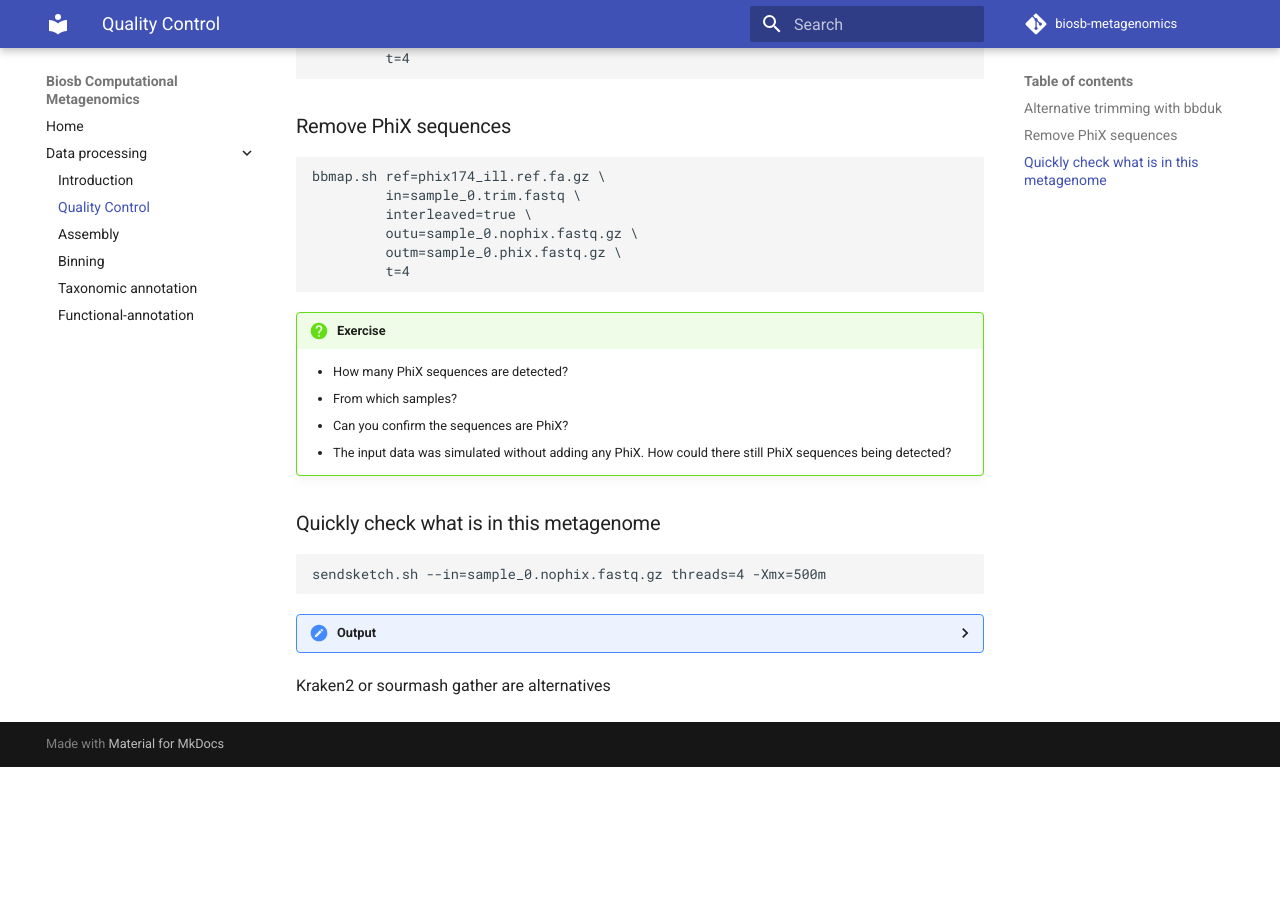
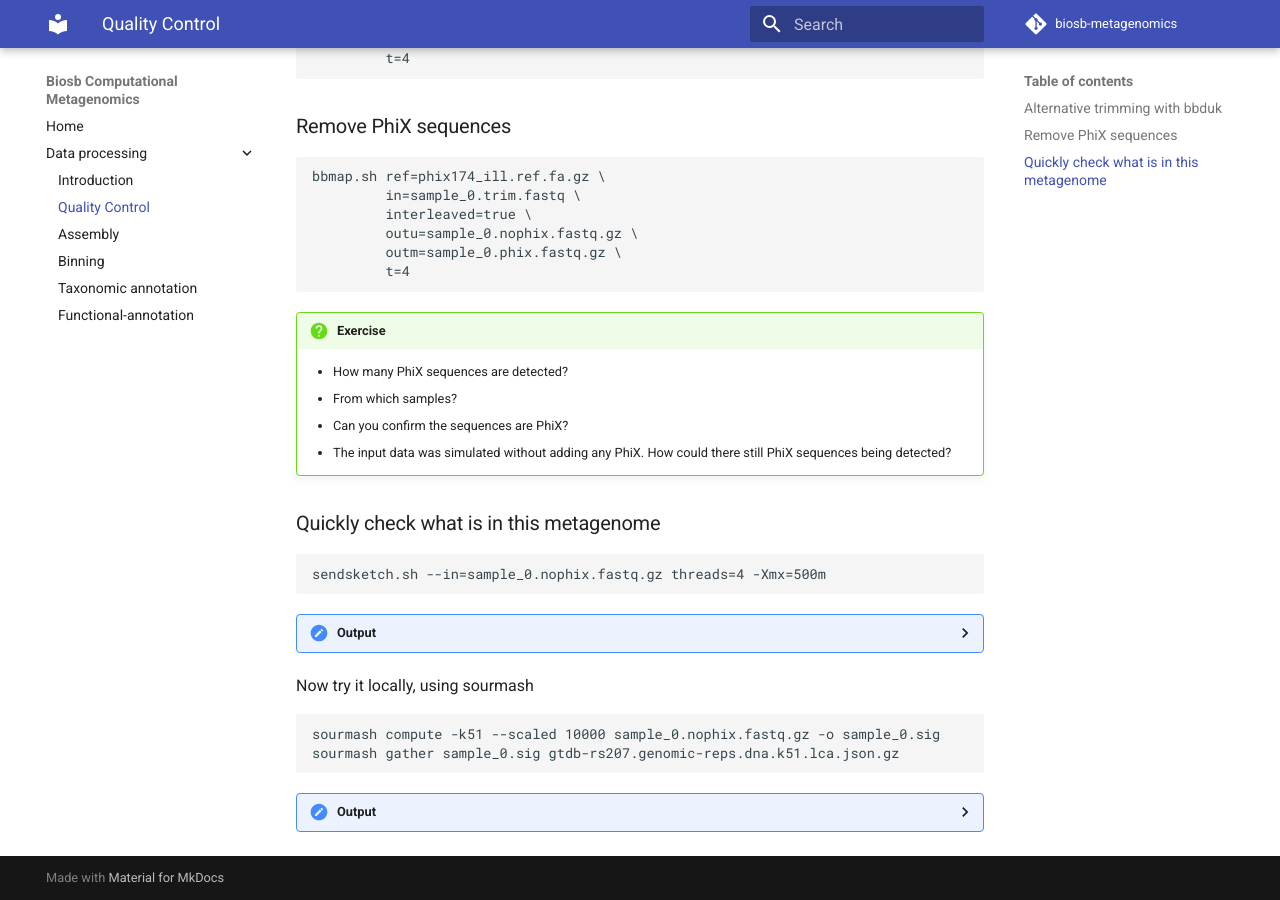
Before and after one commit to mdehollander/biosb-metagenomics, an MkDocs documentation site: the page built from docs/data-processing/quality-control.md, in a window 1280 px wide and 900 px high, scrolled down 1702 px. Built offline with MkDocs 1.6.1 and Material for MkDocs 9.7.7, drawn with Linux system fonts in a browser that asks for light colours; comment, search, counter and statistics services are not loaded; before the commit the page ends 2469 px from its top, so only the background shows below that; some of the changed lines change nothing that is shown.

Commit message:
Add sourmash cmds

```diff
--- a/docs/data-processing/quality-control.md
+++ b/docs/data-processing/quality-control.md
@@ -178,5 +178,37 @@
 
         Total Time: 	17.147 seconds.
 
+Now try it locally, using sourmash
 
-Kraken2 or sourmash gather are alternatives
+    sourmash compute -k51 --scaled 10000 sample_0.nophix.fastq.gz -o sample_0.sig
+    sourmash gather sample_0.sig gtdb-rs207.genomic-reps.dna.k51.lca.json.gz
+
+
+
+??? done "Output"
+        == This is sourmash version 4.4.3. ==
+        == Please cite Brown and Irber (2016), doi:10.21105/joss.00027. ==
+
+        select query k=51 automatically.
+        loaded query: sample_0.nophix.fastq.gz... (k=51, DNA)
+        loaded 1 databases.
+
+        Starting prefetch sweep across databases.
+        Found 39 signatures via prefetch; now doing gather.
+
+        overlap     p_query p_match
+        ---------   ------- -------
+        4.7 Mbp        1.0%  100.0%    GCF_001426945.1 Pseudolabrys sp. Root...
+        4.5 Mbp        1.0%  100.0%    GCF_001427105.1 Sphingopyxis sp. Root...
+        4.0 Mbp        0.9%  100.0%    GCF_001427635.1 Pseudoxanthomonas sp....
+        3.9 Mbp        0.8%  100.0%    GCF_001428805.1 Aeromicrobium sp. Roo...
+        1.2 Mbp        0.3%   37.4%    GCF_000691165.1 Bacillus safensis FO-...
+        240.0 kbp      0.0%    2.3%    GCF_900186955.1 Bacillus pumilus stra...
+        270.0 kbp      0.0%    1.4%    GCF_001307105.1 Bacillus australimari...
+        found less than 50.0 kbp in common. => exiting
+
+        found 7 matches total;
+        the recovered matches hit 3.9% of the query (unweighted)
+
+
+        Kraken2 or sourmash gather are alternatives
```
